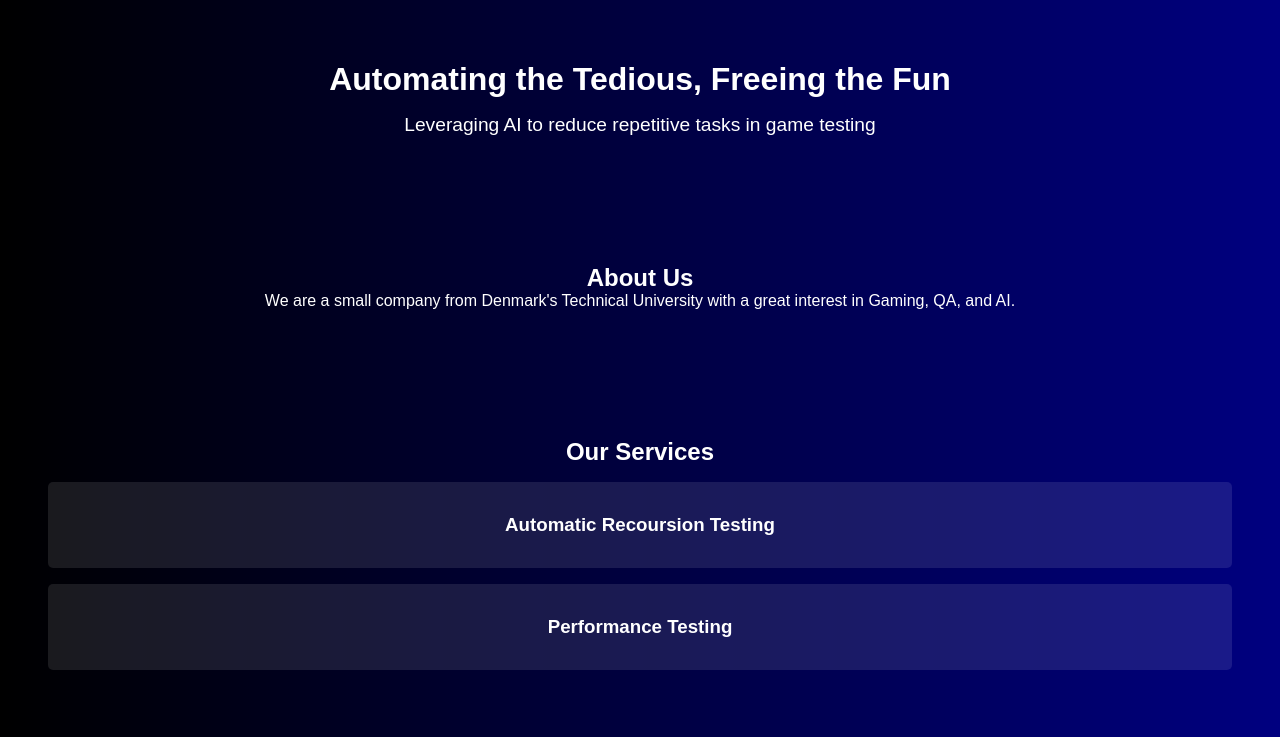
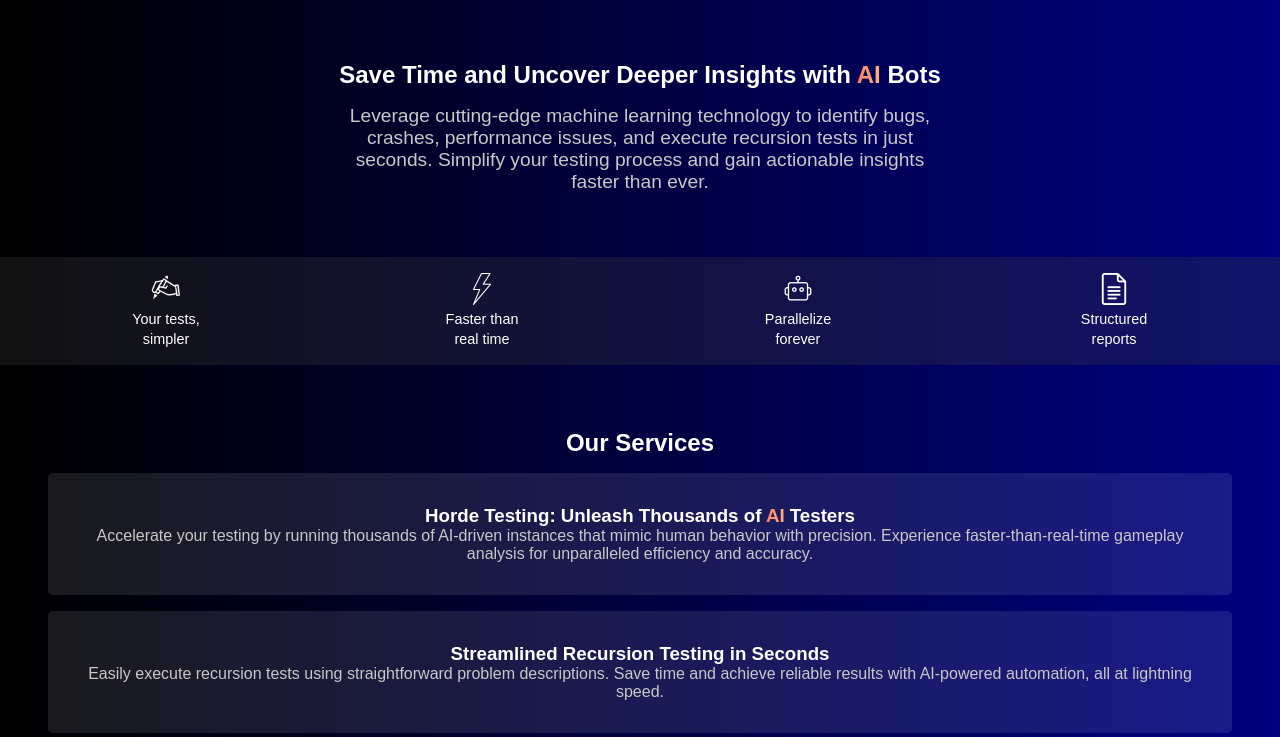
Before and after one commit to lutches/lutches.github.io, a plain HTML site: page index.html in a window 1280 px wide. Shown: the part 63-800 px from the top of the page. Drawn offline with Linux system fonts and the light colour scheme.

Commit message:
update content

```diff
--- a/css/styles.css
+++ b/css/styles.css
@@ -168,21 +168,57 @@ main {
 .hero,
 .about,
 .services,
-.contact {
+.contact,
+.benefits {
   padding: 4rem 2rem;
   text-align: center;
 }
 
 .hero h2 {
-  font-size: 2rem;
+  font-size:1.5rem;
   margin-bottom: 1rem;
 }
 
 .hero p {
   font-size: 1.2rem;
   max-width: 600px;
+  color: rgb(200, 200, 200);
   margin: 0 auto;
 }
+
+.benefits {
+  display: grid;
+  grid-template-columns: repeat(4, 1fr);
+  gap: 1rem;
+  padding: 1rem;
+  background-color: rgba(60, 60, 60, 0.30);
+}
+
+.benefit-card {
+  text-align: center;
+  color: white;
+  max-width: 10rem;
+  margin: 0 auto;
+}
+
+.benefit-icon {
+  width: 2rem;
+  height: 2rem;
+}
+
+.benefit-card p {
+  font-size: 0.9rem;
+  line-height: 1.4;
+}
+
+/* Media query for smaller screens (e.g., tablets and below) */
+@media (max-width: 350px) {
+  .benefits {
+    grid-template-columns: repeat(2, 1fr);
+  }
+}
+
+
 
 /* Service Cards */
 .service-card {
@@ -190,6 +226,10 @@ main {
   margin: 1rem;
   padding: 2rem;
   border-radius: 5px;
+}
+
+.service-card p{
+  color: rgb(200, 200, 200);
 }
 
 /* Contact Button */
@@ -217,3 +257,11 @@ footer {
   padding: 1rem;
   background-color: rgba(0, 0, 0, 0.5);
 }
+
+/* COLOR AI */
+.color-ai {
+  background: linear-gradient(90deg, #ff7e5f, #feb47b); /* Example gradient */
+  -webkit-background-clip: text;
+  -webkit-text-fill-color: transparent;
+  font-weight: bold;
+}
--- a/index.html
+++ b/index.html
@@ -33,7 +33,7 @@
     <aside id="sidebar" class="sidebar">
       <nav class="sidebar-nav">
         <ul>
-          <li><a href="#company" onclick="toggleSidebar()">Company</a></li>
+          <li><a href="./about.html" onclick="toggleSidebar()">Company</a></li>
           <li><a href="#contact" onclick="toggleSidebar()">Contact</a></li>
           <!-- Add more links as needed -->
         </ul>
@@ -63,29 +63,72 @@
     <!-- Main Content -->
     <main>
       <section class="hero">
-        <h2>Automating the Tedious, Freeing the Fun</h2>
-        <p>Leveraging AI to reduce repetitive tasks in game testing</p>
+        <h2>
+          Save Time and Uncover Deeper Insights with
+          <span class="color-ai">AI</span> Bots
+        </h2>
+        <p>
+          Leverage cutting-edge machine learning technology to identify bugs,
+          crashes, performance issues, and execute recursion tests in just
+          seconds. Simplify your testing process and gain actionable insights
+          faster than ever.
+        </p>
       </section>
 
-      <!-- About / Company Info -->
-      <section id="company" class="about">
-        <h2>About Us</h2>
-        <p>
-          We are a small company from Denmark's Technical University with a great
-          interest in Gaming, QA, and AI.
-        </p>
+      <section class="benefits">
+        <div class="benefit-card">
+          <img src="assets/icons/pen.png" alt="Pen Icon" class="benefit-icon" />
+          <p>
+            Your tests, <br />
+            simpler
+          </p>
+        </div>
+        <div class="benefit-card">
+          <img
+            src="assets/icons/lightning.png"
+            alt="Pen Icon"
+            class="benefit-icon"
+          />
+          <p>Faster than<br />real time</p>
+        </div>
+        <div class="benefit-card">
+          <img src="assets/icons/bot.png" alt="Pen Icon" class="benefit-icon" />
+          <p>
+            Parallelize <br />
+            forever
+          </p>
+        </div>
+        <div class="benefit-card">
+          <img src="assets/icons/page.png" alt="Pen Icon" class="benefit-icon" />
+          <p>
+            Structured <br />
+            reports
+          </p>
+        </div>
       </section>
 
       <!-- Services / Offerings -->
       <section class="services">
         <h2>Our Services</h2>
         <div class="service-card">
-          <h3>Automatic Recoursion Testing</h3>
-          <p></p>
+          <h3>
+            Horde Testing: Unleash Thousands of
+            <span class="color-ai">AI</span> Testers
+          </h3>
+          <p>
+            Accelerate your testing by running thousands of AI-driven instances
+            that mimic human behavior with precision. Experience
+            faster-than-real-time gameplay analysis for unparalleled efficiency
+            and accuracy.
+          </p>
         </div>
         <div class="service-card">
-          <h3>Performance Testing</h3>
-          <p></p>
+          <h3>Streamlined Recursion Testing in Seconds</h3>
+          <p>
+            Easily execute recursion tests using straightforward problem
+            descriptions. Save time and achieve reliable results with AI-powered
+            automation, all at lightning speed.
+          </p>
         </div>
         <!-- Add more services as needed -->
       </section>
```
Also changed, not shown: about.html (added, +96 -0 lines), assets/icons/bot.png (added), assets/icons/lightning.png (added), assets/icons/page.png (added), assets/icons/pen.png (added), 3 other files.
